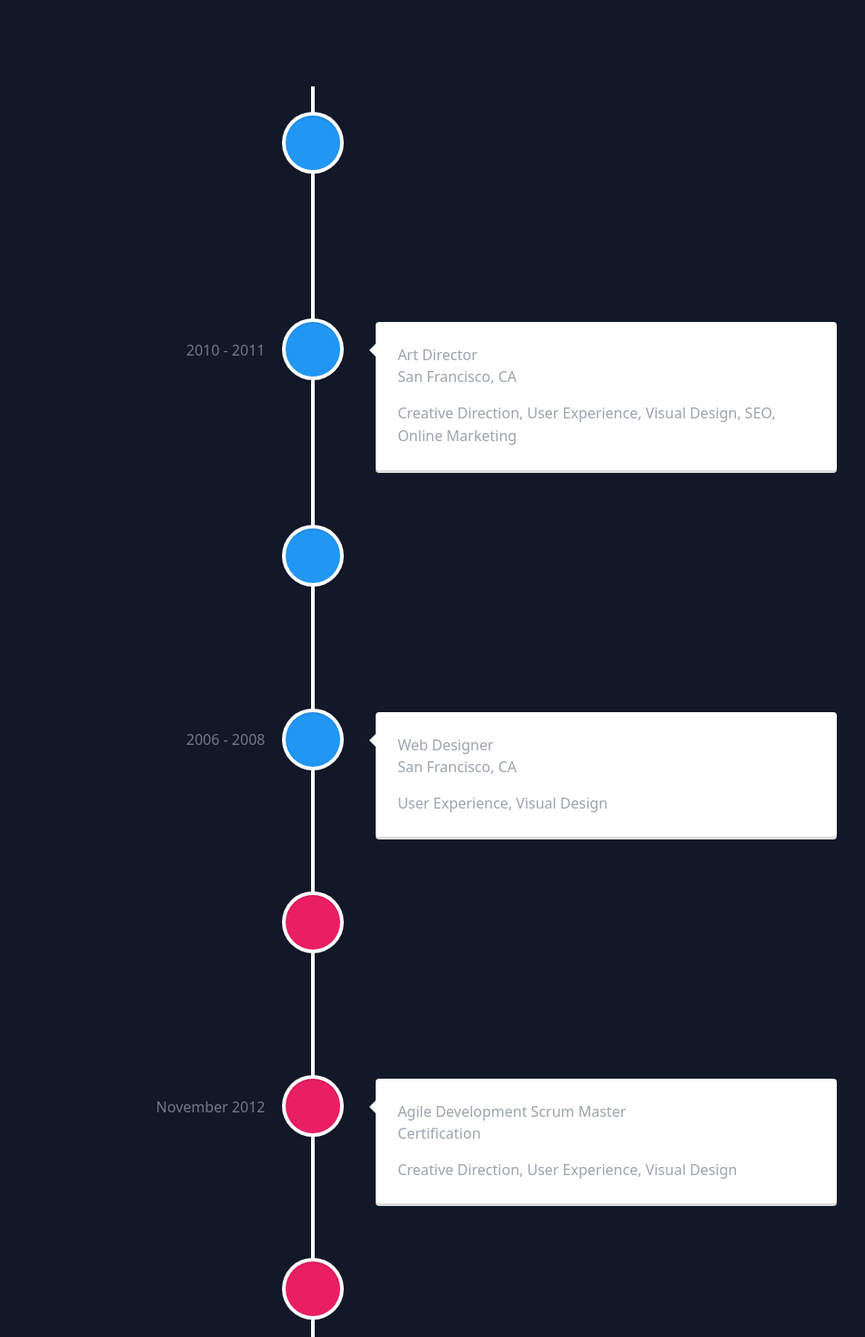
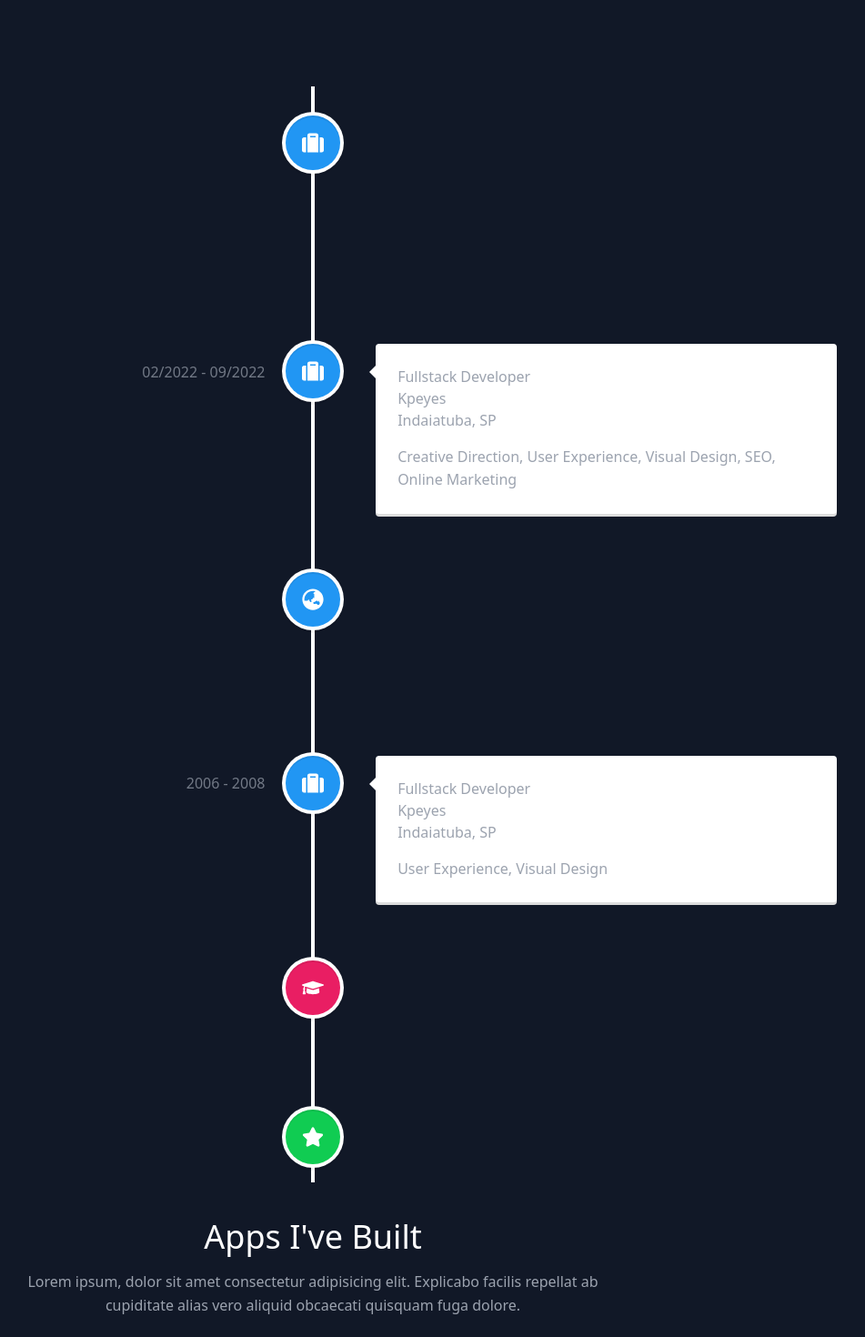
Before and after one commit to brunobarretta/portfolio, a React (Vite) app: page / in a window 1280 px wide. Shown: the part 1040-2510 px from the top of the page at 91% size, without its empty margins (296-1247 px from the left). Built offline with nearby package versions, Linux system fonts and the light colour scheme.

Commit message:
experience update

```diff
--- a/package.json
+++ b/package.json
@@ -12,6 +12,7 @@
   "dependencies": {
     "react": "^18.2.0",
     "react-dom": "^18.2.0",
+    "react-icons": "^4.11.0",
     "react-vertical-timeline-component": "^3.6.0"
   },
   "devDependencies": {
--- a/src/components/Experience.tsx
+++ b/src/components/Experience.tsx
@@ -1,5 +1,6 @@
 import { VerticalTimeline, VerticalTimelineElement }  from 'react-vertical-timeline-component';
 import 'react-vertical-timeline-component/style.min.css';
+import { FaStar, FaGraduationCap, FaSuitcase, FaGlobeAsia} from 'react-icons/fa';
 
 
 const Experience = () => {
@@ -9,7 +10,7 @@ const Experience = () => {
         <div className="flex flex-col w-full mb-20">
           {/* <CodeIcon className="mx-auto inline-block w-10 mb-4" /> */}
           <h1 className="sm:text-4xl text-3xl font-medium title-font mb-4 text-white">
-            Experience
+            Timeline
           </h1>
           <p className="lg:w-2/3 mx-auto leading-relaxed text-base">
             Lorem ipsum, dolor sit amet consectetur adipisicing elit. Explicabo
@@ -23,36 +24,38 @@ const Experience = () => {
           className="vertical-timeline-element--work"
           contentStyle={{ background: 'rgb(33, 150, 243)', color: '#fff' }}
           contentArrowStyle={{ borderRight: '7px solid  rgb(33, 150, 243)' }}
-          date="2011 - present"
+          date="09/2022 - present"
           iconStyle={{ background: 'rgb(33, 150, 243)', color: '#fff' }}
-          // icon={<WorkIcon />}
+          icon={<FaSuitcase />}
         >
-          <h3 className="vertical-timeline-element-title">Creative Director</h3>
-          <h4 className="vertical-timeline-element-subtitle">Miami, FL</h4>
+          <h3 className="vertical-timeline-element-title">Front-end Developer</h3>
+          <h4 className="vertical-timeline-element-subtitle">Codex</h4>
+          <h4 className="vertical-timeline-element-subtitle">Campinas, SP</h4>
           <p>
             Creative Direction, User Experience, Visual Design, Project Management, Team Leading
           </p>
         </VerticalTimelineElement>
         <VerticalTimelineElement
           className="vertical-timeline-element--work"
-          date="2010 - 2011"
+          date="02/2022 - 09/2022"
           iconStyle={{ background: 'rgb(33, 150, 243)', color: '#fff' }}
-          // icon={<WorkIcon />}
+          icon={<FaSuitcase />}
         >
-          <h3 className="vertical-timeline-element-title">Art Director</h3>
-          <h4 className="vertical-timeline-element-subtitle">San Francisco, CA</h4>
+          <h3 className="vertical-timeline-element-title">Fullstack Developer</h3>
+          <h4 className="vertical-timeline-element-subtitle">Kpeyes</h4>
+          <h4 className="vertical-timeline-element-subtitle">Indaiatuba, SP</h4>
           <p>
             Creative Direction, User Experience, Visual Design, SEO, Online Marketing
           </p>
         </VerticalTimelineElement>
         <VerticalTimelineElement
           className="vertical-timeline-element--work"
-          date="2008 - 2010"
+          date="2019 - 2021"
           iconStyle={{ background: 'rgb(33, 150, 243)', color: '#fff' }}
-          // icon={<WorkIcon />}
+          icon={<FaGlobeAsia />}
         >
-          <h3 className="vertical-timeline-element-title">Web Designer</h3>
-          <h4 className="vertical-timeline-element-subtitle">Los Angeles, CA</h4>
+          <h3 className="vertical-timeline-element-title">Career Break</h3>
+          <h4 className="vertical-timeline-element-subtitle">Nagoya, Japan</h4>
           <p>
             User Experience, Visual Design
           </p>
@@ -61,53 +64,30 @@ const Experience = () => {
           className="vertical-timeline-element--work"
           date="2006 - 2008"
           iconStyle={{ background: 'rgb(33, 150, 243)', color: '#fff' }}
-          // icon={<WorkIcon />}
+          icon={<FaSuitcase />}
         >
-          <h3 className="vertical-timeline-element-title">Web Designer</h3>
-          <h4 className="vertical-timeline-element-subtitle">San Francisco, CA</h4>
+          <h3 className="vertical-timeline-element-title">Fullstack Developer</h3>
+          <h4 className="vertical-timeline-element-subtitle">Kpeyes</h4>
+          <h4 className="vertical-timeline-element-subtitle">Indaiatuba, SP</h4>
           <p>
             User Experience, Visual Design
           </p>
         </VerticalTimelineElement>
         <VerticalTimelineElement
           className="vertical-timeline-element--education"
-          date="April 2013"
+          date="2015 - 2017"
           iconStyle={{ background: 'rgb(233, 30, 99)', color: '#fff' }}
-          // icon={<SchoolIcon />}
-        >
-          <h3 className="vertical-timeline-element-title">Content Marketing for Web, Mobile and Social Media</h3>
-          <h4 className="vertical-timeline-element-subtitle">Online Course</h4>
-          <p>
-            Strategy, Social Media
-          </p>
-        </VerticalTimelineElement>
-        <VerticalTimelineElement
-          className="vertical-timeline-element--education"
-          date="November 2012"
-          iconStyle={{ background: 'rgb(233, 30, 99)', color: '#fff' }}
-          // icon={<SchoolIcon />}
-        >
-          <h3 className="vertical-timeline-element-title">Agile Development Scrum Master</h3>
-          <h4 className="vertical-timeline-element-subtitle">Certification</h4>
-          <p>
-            Creative Direction, User Experience, Visual Design
-          </p>
-        </VerticalTimelineElement>
-        <VerticalTimelineElement
-          className="vertical-timeline-element--education"
-          date="2002 - 2006"
-          iconStyle={{ background: 'rgb(233, 30, 99)', color: '#fff' }}
-          // icon={<SchoolIcon />}
+          icon={<FaGraduationCap />}
         >
           <h3 className="text-lg font-bold text-purple-600">System Analysis and Development</h3>
           <h4 className="vertical-timeline-element-subtitle">Bachelor of Technology</h4>
-          <p>
+          {/* <p>
             Creative Direction, Visual Design
-          </p>
+          </p> */}
         </VerticalTimelineElement>
         <VerticalTimelineElement
           iconStyle={{ background: 'rgb(16, 204, 82)', color: '#fff' }}
-          // icon={<StarIcon />}
+          icon={<FaStar />}
         />
       </VerticalTimeline>
 
```
Also changed, not shown: 1 other file (tests, documents, lock files or other folders).
